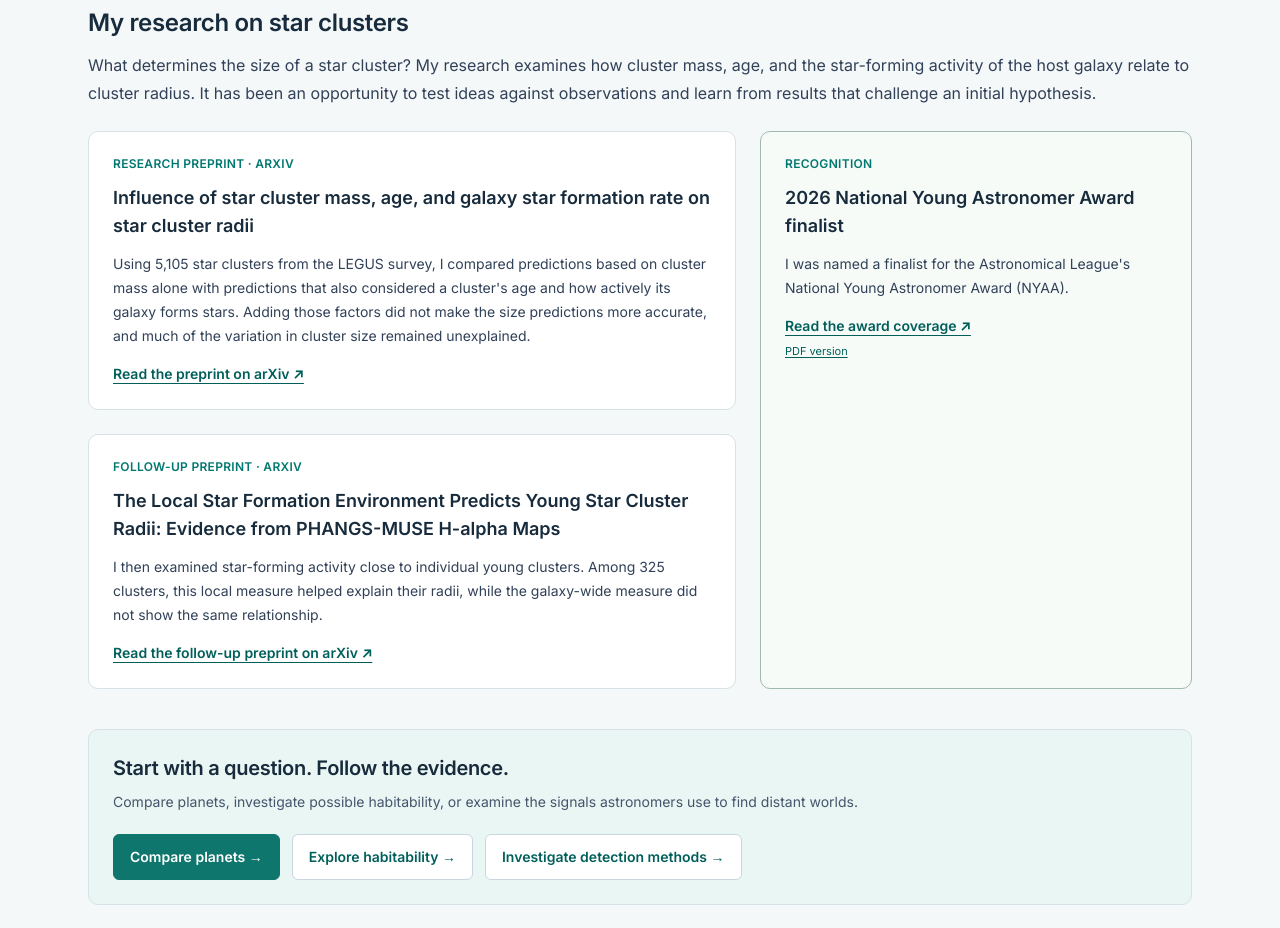
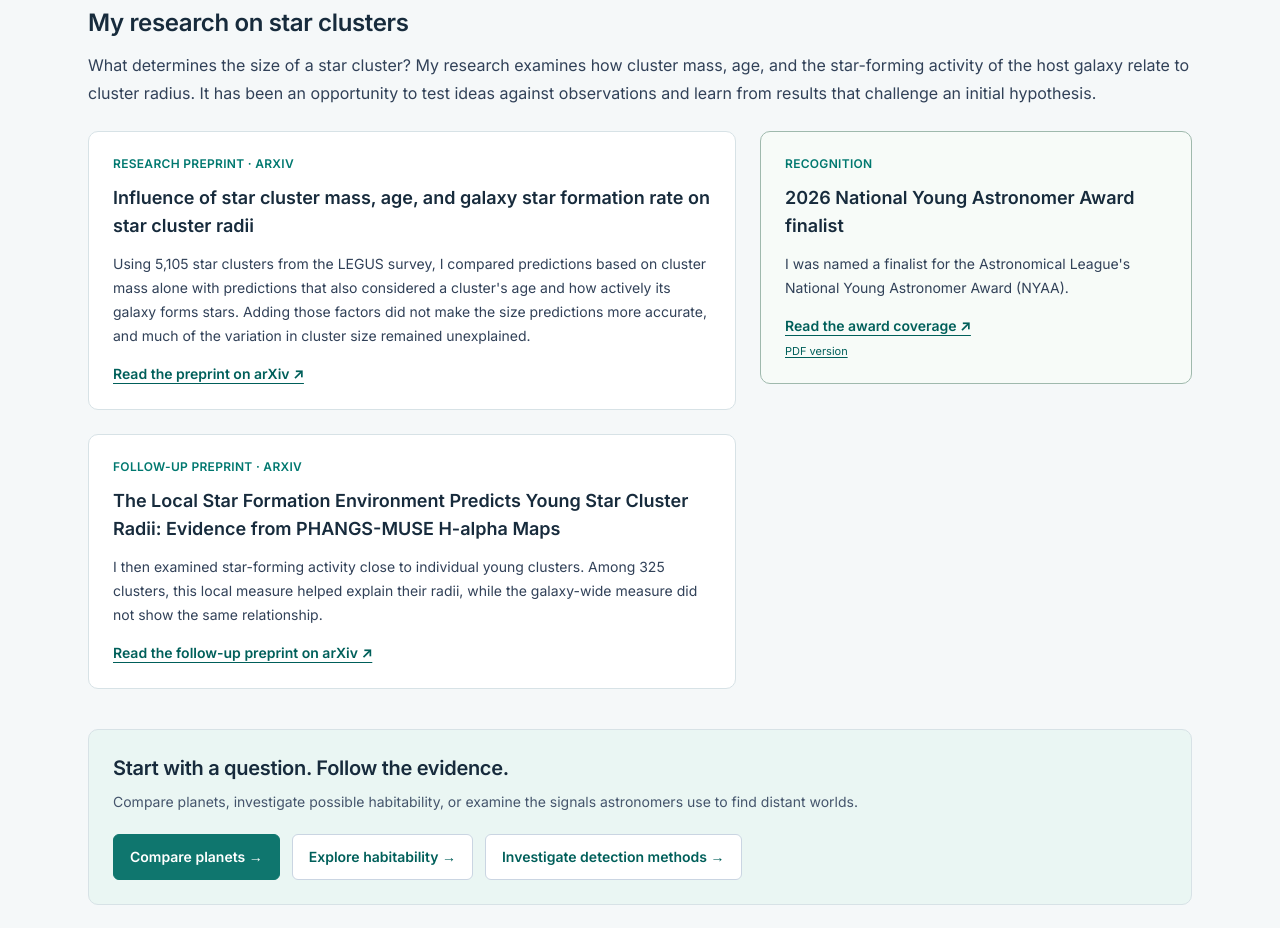
Before and after one commit to michelle-sebastian/exoplanet-discovery-lab, a Next.js app: page /about in a window 1280 px wide. Shown: the part 1020-1948 px from the top of the page. Built offline with nearby package versions, Linux system fonts and the light colour scheme.

Commit message:
Keep recognition card at content height

```diff
--- a/src/app/about/page.tsx
+++ b/src/app/about/page.tsx
@@ -64,7 +64,7 @@ export default function AboutPage() {
               <a href="https://arxiv.org/abs/2610.23876" target="_blank" rel="noopener noreferrer" className={`mt-4 inline-block text-sm ${linkStyle}`}>Read the follow-up preprint on arXiv ↗</a>
             </article>
           </div>
-          <article className="lab-panel p-6" style={{ backgroundColor: "#f7fbf8", border: "1.5px solid #9fb9ad" }}>
+          <article className="lab-panel self-start p-6" style={{ backgroundColor: "#f7fbf8", border: "1.5px solid #9fb9ad" }}>
             <p className="text-xs font-semibold uppercase tracking-wide text-teal-700">Recognition</p>
             <h3 className="mt-3 text-lg font-semibold leading-7">2026 National Young Astronomer Award finalist</h3>
             <p className="mt-3 text-sm leading-6 text-slate-700">I was named a finalist for the Astronomical League&apos;s National Young Astronomer Award (NYAA).</p>
```
